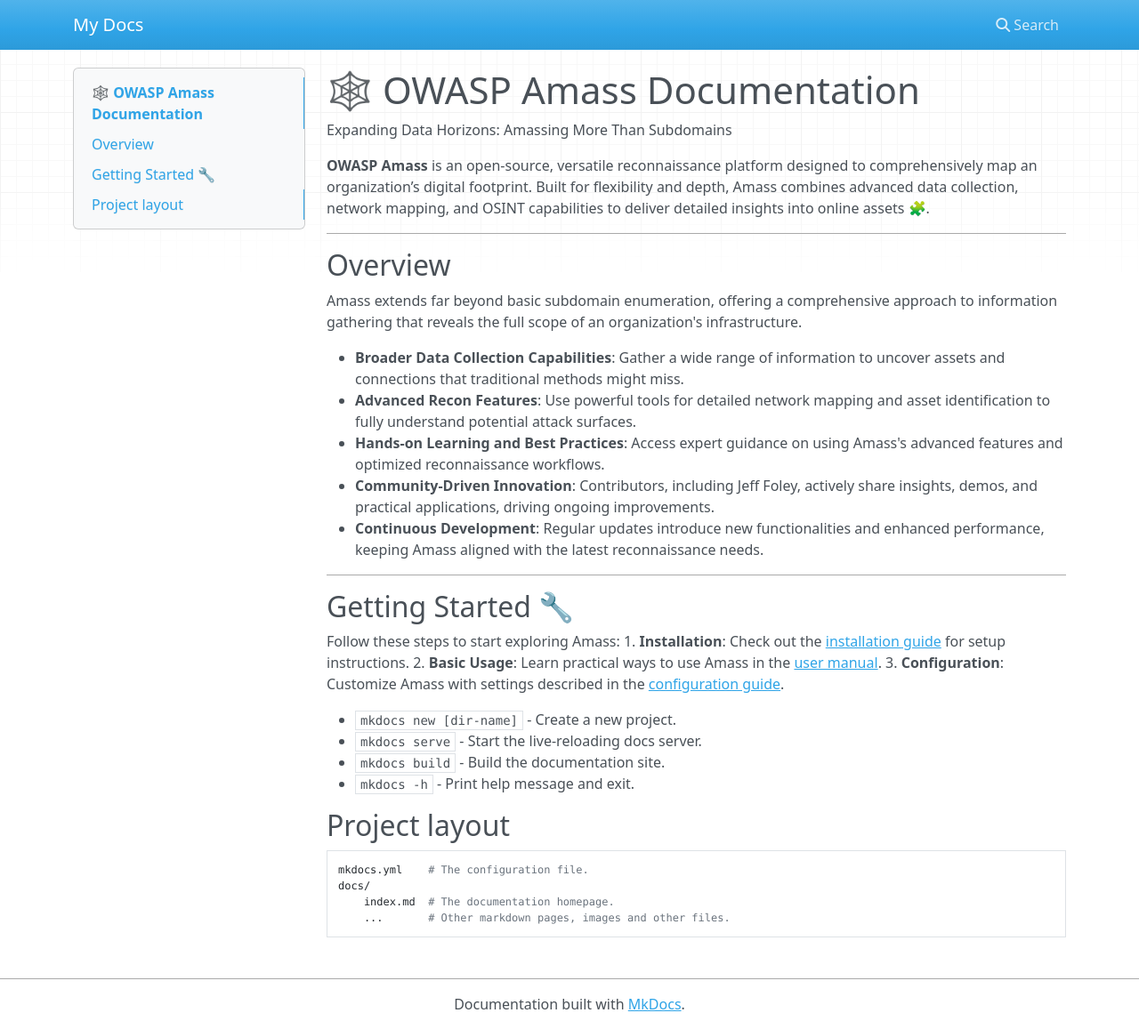
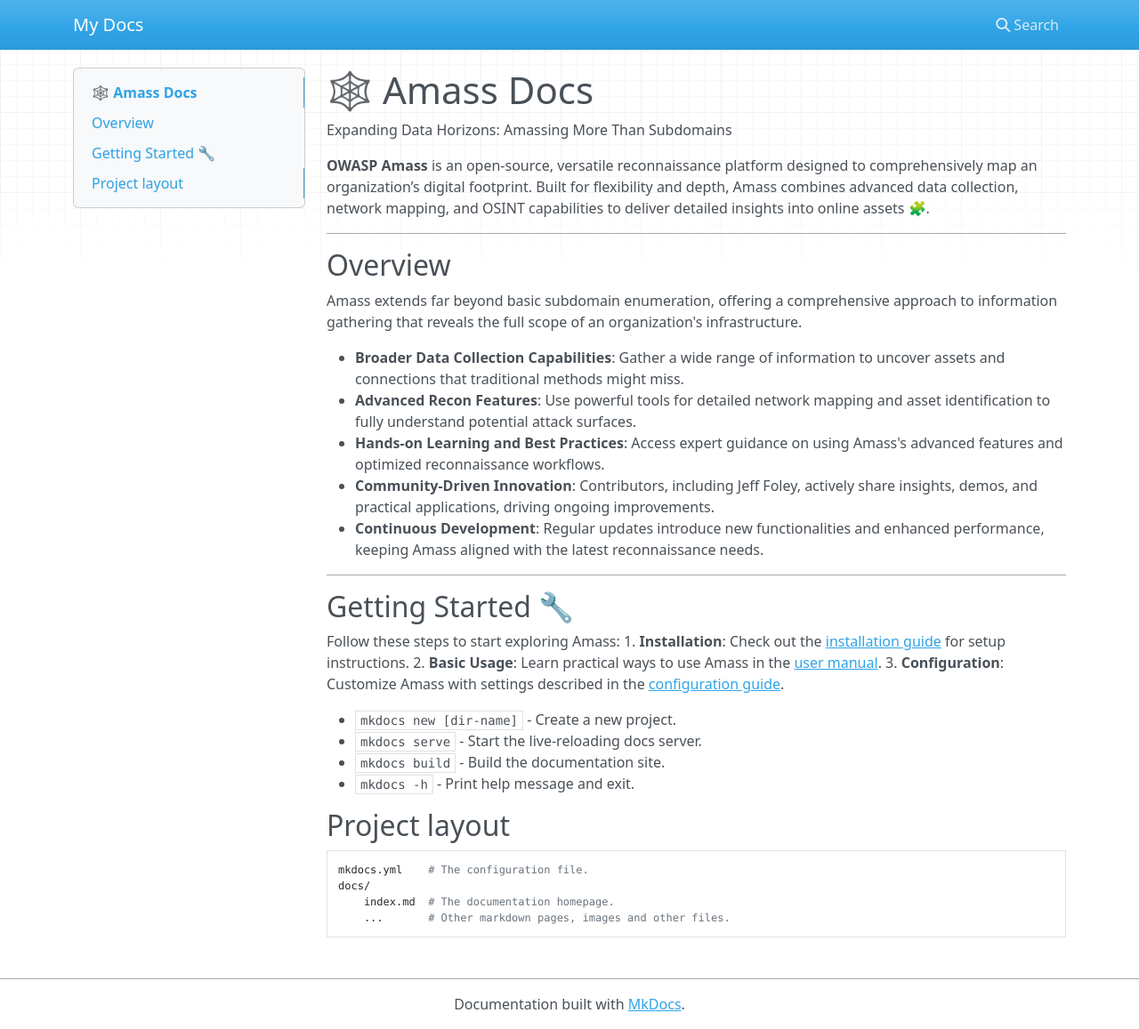
Before and after one commit to owasp-amass/docs, an MkDocs documentation site: the page built from docs/index.md, in a window 1280 px wide and 1157 px high. Shown: the whole window at 89% size. Built offline with MkDocs 1.6.1, drawn with Linux system fonts in a browser that asks for light colours; nearby versions of some CDN libraries.

Commit message:
Update index.md

```diff
--- a/docs/index.md
+++ b/docs/index.md
@@ -1,4 +1,4 @@
-# 🕸️ OWASP Amass Documentation
+# 🕸️ Amass Docs
 
 Expanding Data Horizons: Amassing More Than Subdomains
 
```
